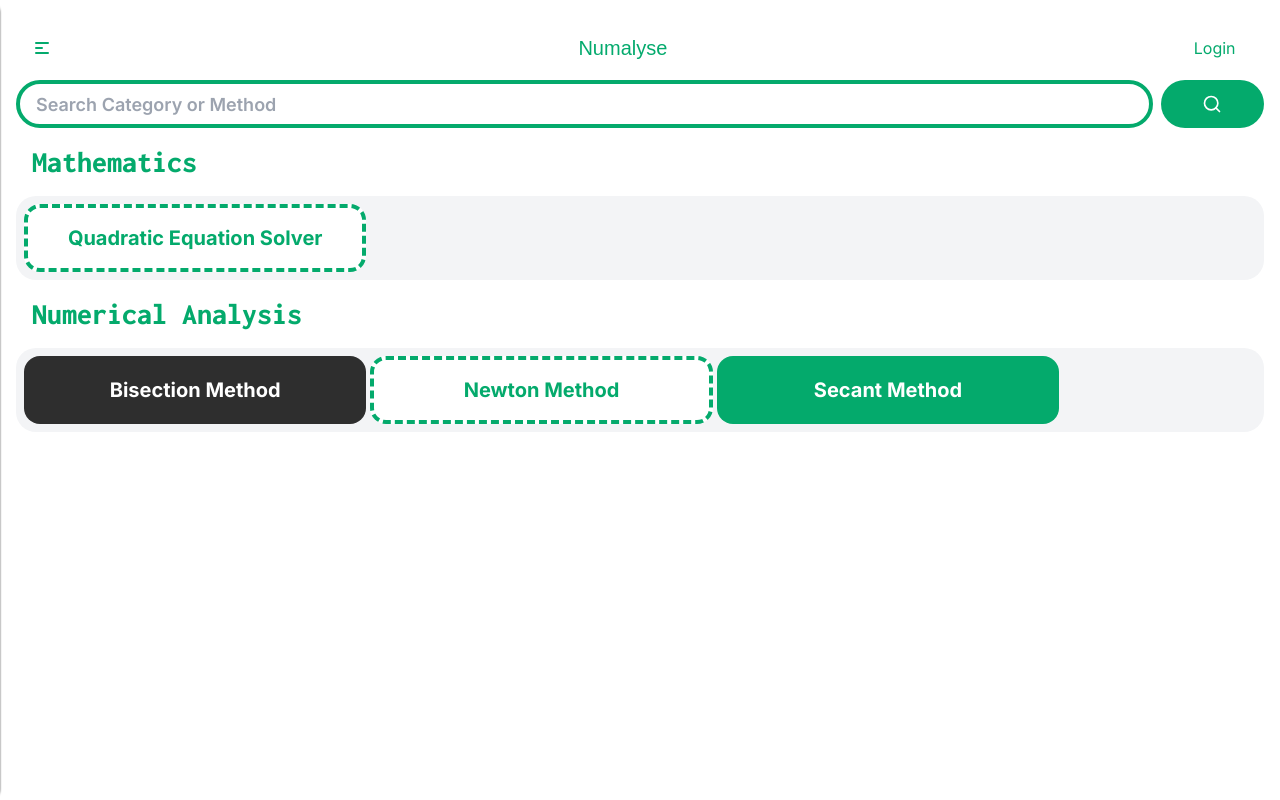
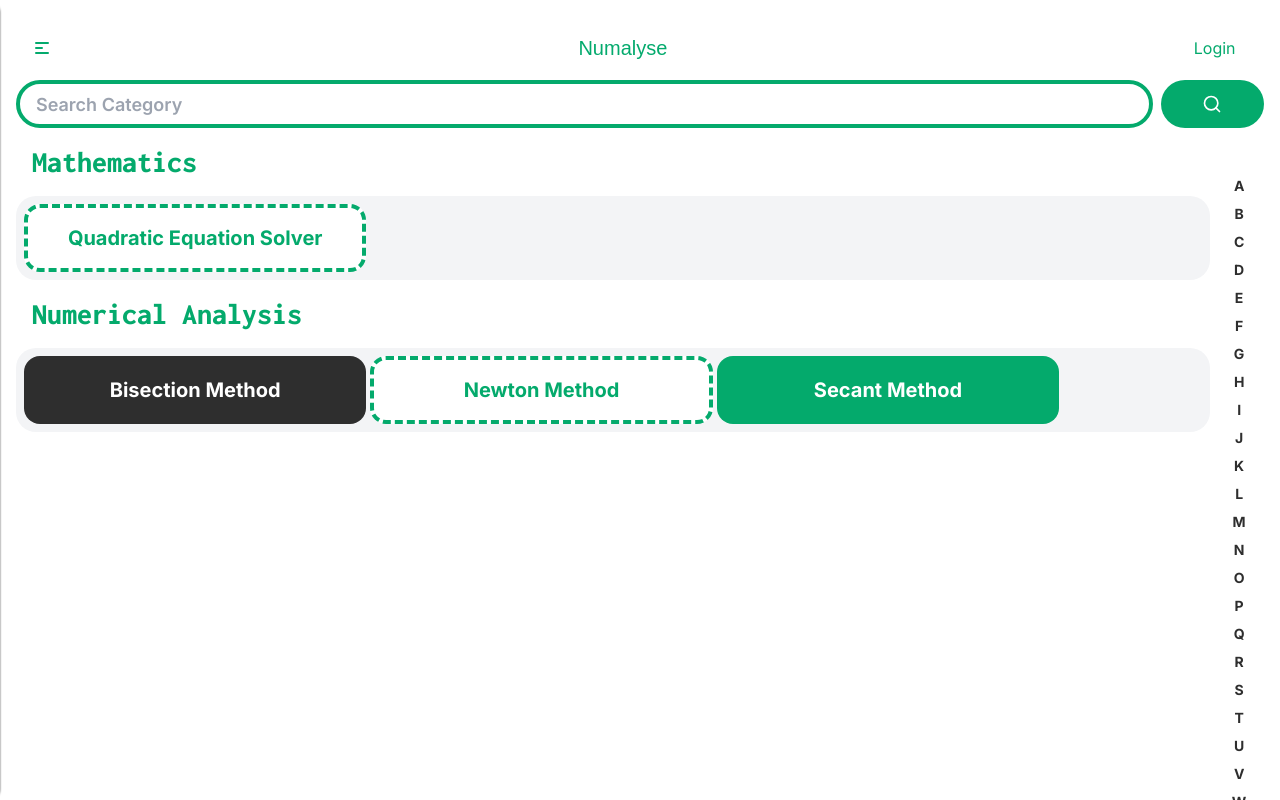
Before and after one commit to Hammadulhaq123/Numalyse, a Next.js app: page /solve in a window 1280 px wide. Built offline with nearby package versions, Linux system fonts and the light colour scheme; a web font is replaced by a local one.

Commit message:
Search filter functionality and sidbar alphabet scroller implemented. Search functionality is not working as I expect it to work will fix it later

```diff
--- a/app/solve/components/MethodsList.js
+++ b/app/solve/components/MethodsList.js
@@ -1,6 +1,6 @@
 "use client"
 
-import { useState } from 'react'
+import { useState, useDeferredValue, useEffect } from 'react'
 import { methodsList } from '../../../data/list'
 import { Inconsolata } from "next/font/google"
 import { FiSearch } from "react-icons/fi"
@@ -18,29 +18,69 @@ const supreme = Inconsolata({
 })
 
 const MethodsList = () => {
-    const [methods, setMethods] = useState(methodsList)
+    const [methods, setMethods] = useState(methodsList);
+    const [filtered, setFiltered] = useState(methods);
+    const alphabets = ["A", "B", "C", "D", "E", "F", "G", "H", "I", "J", "K", "L", "M", "N", "O", "P", "Q", "R", "S", "T", "U", "V", "W", "X", "Y", "Z"];
+
+    const handleClick = (id) => {
+        const elem = document.getElementById(id);
+        elem && elem.scrollIntoView({
+            behavior: "smooth"
+        })
+    }
+
     const [value, setValue] = useState("");
+    const searchValue = useDeferredValue(value);
+
+    const handleChange = (e) => {
+        setValue(e.target.value);
+        if (searchValue == "") return setFiltered(methods);
+
+        setTimeout(() => {
+            setFiltered(methods.filter((method) => {
+                if (method.methodCategory.toLowerCase().includes(searchValue.toLowerCase())) {
+                    return (method.methodCategory.toLowerCase().includes(searchValue.toLowerCase()))
+                }
+                else {
+                    return (null)
+                }
+            }))
+        }, 500)
+    }
+
+
 
     const handleSubmit = (e) => {
         e.preventDefault();
-        setMethods(methods.filter((value) => {
-            return (value)
+        if (searchValue == "") return setFiltered(methods);
+        setFiltered(methods.filter((method) => {
+            if (method.methodCategory.toLowerCase().includes(searchValue.toLowerCase())) {
+                return (method.methodCategory.toLowerCase().includes(searchValue.toLowerCase()))
+            }
+            else {
+                return (null)
+            }
         }))
-        console.log(methods);
+
     }
+
+
     return (
         <div className='p-4 h-screen overflow-x-hidden overflow-y-auto bg-white'>
             <Navbar />
             <form onSubmit={(e) => handleSubmit(e)} className='w-full h-auto flex gap-2'>
 
-                <input type='text' placeholder='Search Category or Method' className='bg-white outline-none border-4 border-[#04aa6c] px-4 text-[#04aa6c] font-semibold text-lg w-11/12 h-12 rounded-full' value={value} onChange={(e) => setValue(e.target.value)} name='search' />
+                <input type='text' placeholder='Search Category' className='bg-white outline-none border-4 border-[#04aa6c] px-4 text-[#04aa6c] font-semibold text-lg w-11/12 h-12 rounded-full' value={searchValue} onChange={(e) => handleChange(e)} name='search' autoComplete='off' />
                 <button type='submit' className='w-1/12 h-12 rounded-full bg-[#04aa6c] text-white  flex justify-center items-center'>
                     <FiSearch className='font-bold text-xl' />
                 </button>
             </form>
 
+            <div id='list' className='w-full h-auto flex gap-1'>
+                <div className='w-[96%] h-auto'>
                     {
-                methods
+
+                        filtered
                             ?.sort(function (a, b) {
                                 var catA = a.methodCategory.toUpperCase(); // ignore upper and lowercase
                                 var catB = b.methodCategory.toUpperCase(); // ignore upper and lowercase
@@ -50,22 +90,27 @@ const MethodsList = () => {
                                 if (catA > catB) {
                                     return 1;
                                 }
-                        // names must be equal
+                                // cateogry must be equal
                                 return 0;
                             })
+                            // ?.filter((method) => {
+                            //     return (
+                            //         searchValue == "" ? method : method.methodCategory.toLowerCase().includes(searchValue.toLowerCase())
+                            //     )
+                            // })
                             ?.map((method, key) => {
                                 return (
                                     <div key={key}>
-                                <div className='w-full h-auto flex p-4 items-center justify-start'>
+
+                                        <div id={method.id} className='w-full h-auto flex p-4 items-center justify-start'>
 
                                             <h1 className={` ${supreme.className} text-3xl font-bold text-[#04aa6c]`}>
                                                 {method?.methodCategory}
                                             </h1>
                                         </div>
-
+                                        {
                                             <div className='flex w-full h-auto rounded-[20px] bg-gray-100 justify-start flex-wrap gap-1 p-2'>
                                                 {
-
                                                     method
                                                         ?.methodList
                                                         ?.sort(function (a, b) {
@@ -80,6 +125,11 @@ const MethodsList = () => {
                                                             // names must be equal
                                                             return 0;
                                                         })
+                                                        // ?.filter((item) => {
+                                                        //     return (
+                                                        //         searchValue == "" ? item : item.methodName.toLowerCase().includes(searchValue.toLowerCase())
+                                                        //     )
+                                                        // })
                                                         ?.map((item, key) => (
                                                             // Checking Items style and rendering the component of the given style
                                                             (item?.style == "greenBorderBox") ?
@@ -100,12 +150,29 @@ const MethodsList = () => {
                                                         ))
                                                 }
                                             </div>
+                                        }
+
                                     </div>
-
                                 )
 
                             })
+
                     }
+                    {
+                        (filtered.length == 0) && <h1>Nothing here</h1>
+                    }
+                </div>
+                <div className='flex flex-col items-center  justify-start w-[4%] h-auto text-sm font-bold  text-[#2e2e2e] gap-[8px] py-12'>
+                    {
+                        alphabets.map((item, key) => (
+                            <button key={key} className='outline-none border-none' onClick={() => handleClick(item)}>
+                                {item}
+                            </button>
+                        ))
+                    }
+                </div>
+            </div>
+
         </div>
     )
 }
```
Lines whose indentation alone changed are shown as unchanged.
